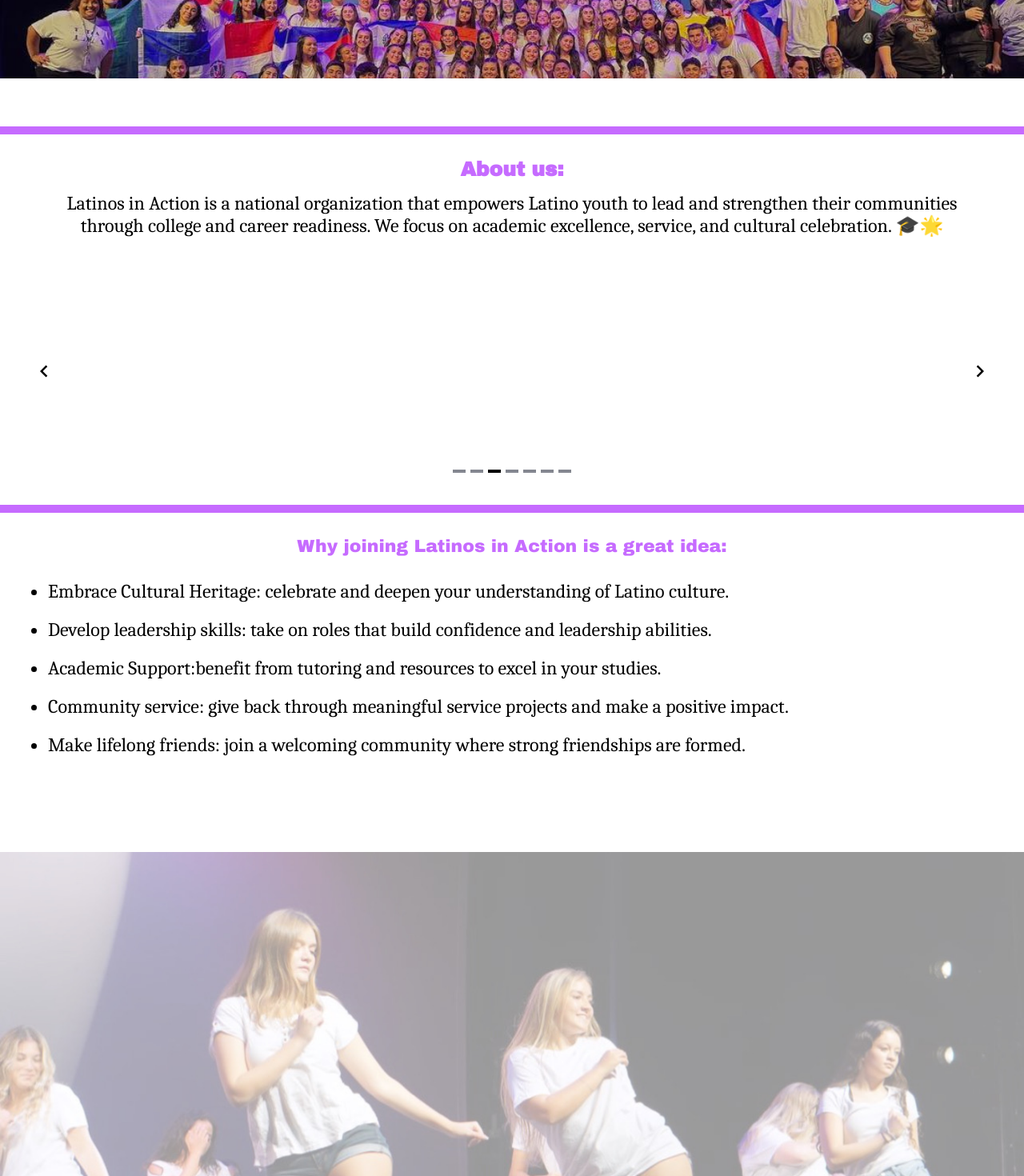
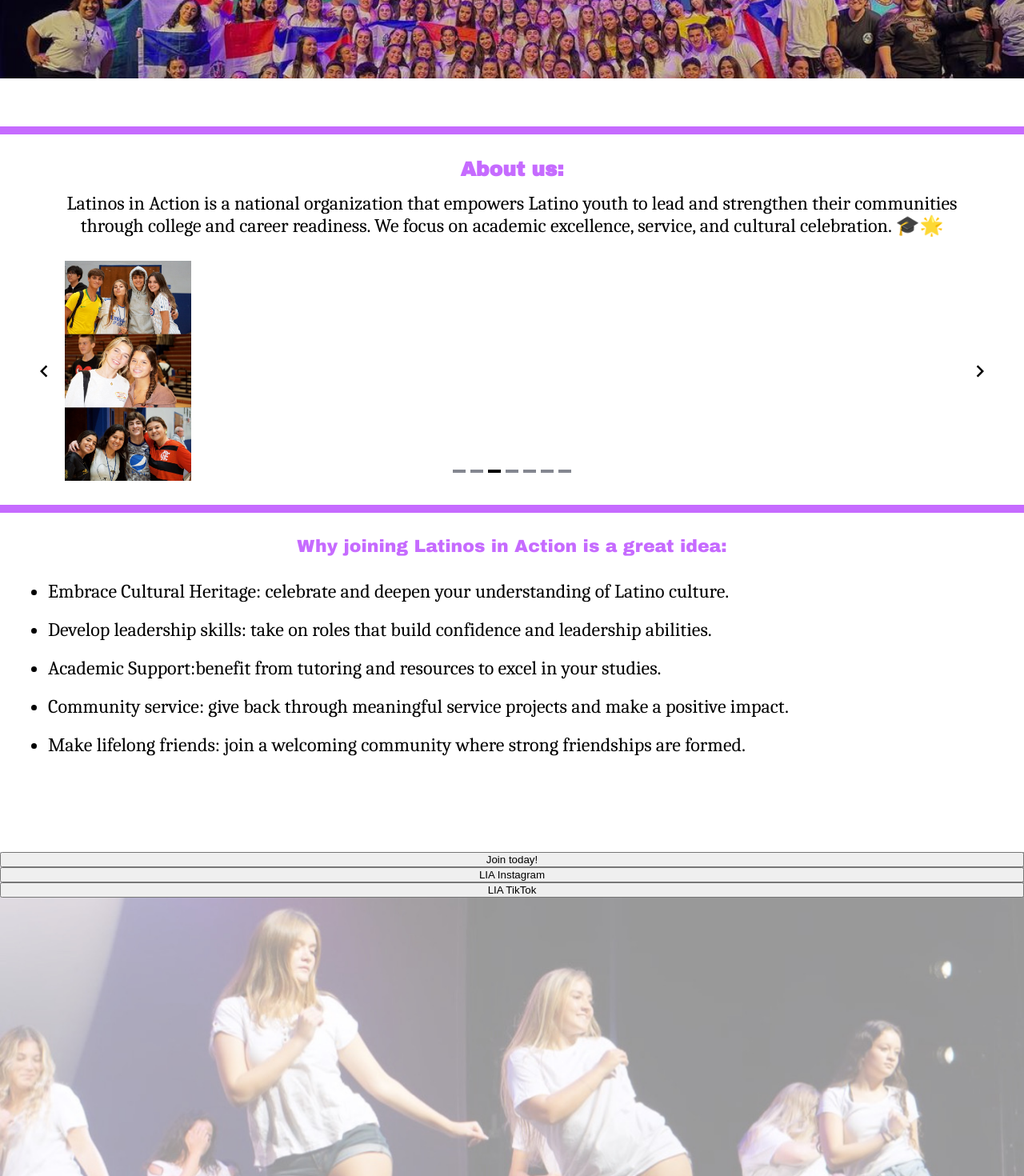
Before and after one commit to woxkey/lations-in-actions, a Vue app: page / in a window 1280 px wide. Shown: the part 376-1846 px from the top of the page at 80% size. Built offline with nearby package versions, Linux system fonts and the light colour scheme.

Commit message:
add second slide

```diff
--- a/src/App.vue
+++ b/src/App.vue
@@ -2,6 +2,7 @@
 import 'vue3-carousel/dist/carousel.css'
 import { Carousel, Slide, Pagination, Navigation } from 'vue3-carousel'
 import FirstSlide from './components/FirstSlide.vue'
+import SecondSlide from './components/SecondSlide.vue'
 // import ThirdSlide from './components/ThirdSlide.vue'
 // import FourthSlide from './components/FourthSlide.vue'
 // import FifthSlide from './components/FifthSlide.vue'
@@ -17,6 +18,7 @@ export default {
     Pagination,
     Navigation,
     FirstSlide,
+    SecondSlide
     // ThirdSlide,
     // FourthSlide,
     // FifthSlide,
@@ -50,7 +52,7 @@ export default {
       <Carousel class="carousel" :autoplay="2000" :wrapAround="true" :transition="500" items-to-show="2.5" :items-to-show="1.5">
         <Slide v-for="(slidePath, idx) in slidesPaths" :key="slide">
           <FirstSlide v-if="idx === 0" />
-
+          <SecondSlide v-if="idx === 1"/>
         </slide>
         <template #addons>
           <Navigation />
@@ -69,7 +71,11 @@ export default {
         <li>Make lifelong friends: join a welcoming community where strong friendships are formed.</li>
       </ul>
     </div>
-    <div class="footer-bg"></div>
+    <div class="footer-bg">
+      <button>Join today!</button>
+      <button>LIA Instagram</button>
+      <button>LIA TikTok</button>
+    </div>
 </template>
 
 <style scoped>
@@ -180,6 +186,8 @@ export default {
   background-position: 39% 84%;
   background-repeat: no-repeat;
   background-size: cover;
+  display: flex;
+  flex-direction: column;
 }
 
 .img-slide {
--- a/src/components/SecondSlide.vue
+++ b/src/components/SecondSlide.vue
@@ -1,4 +1,5 @@
 <template>
+    <img class="img-slide" src="../assets/second-slide.jpg" alt="">
 </template>
 
 <script>
```
